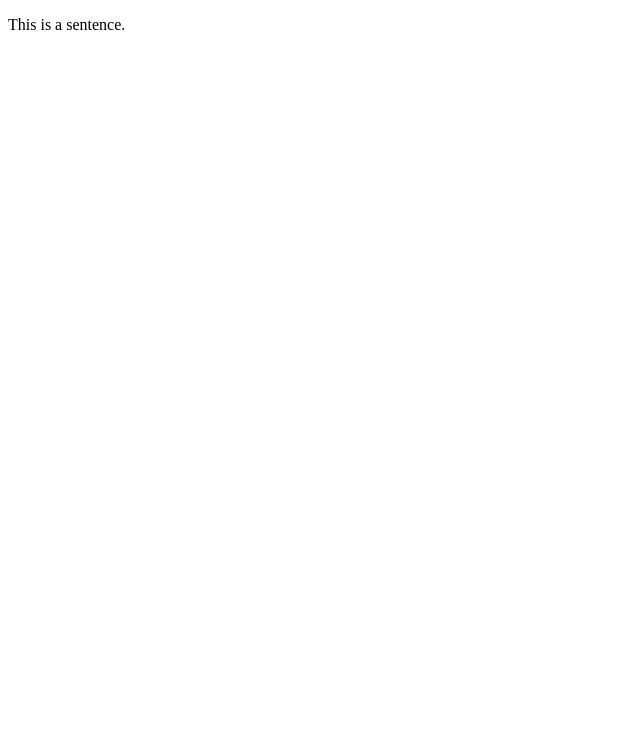
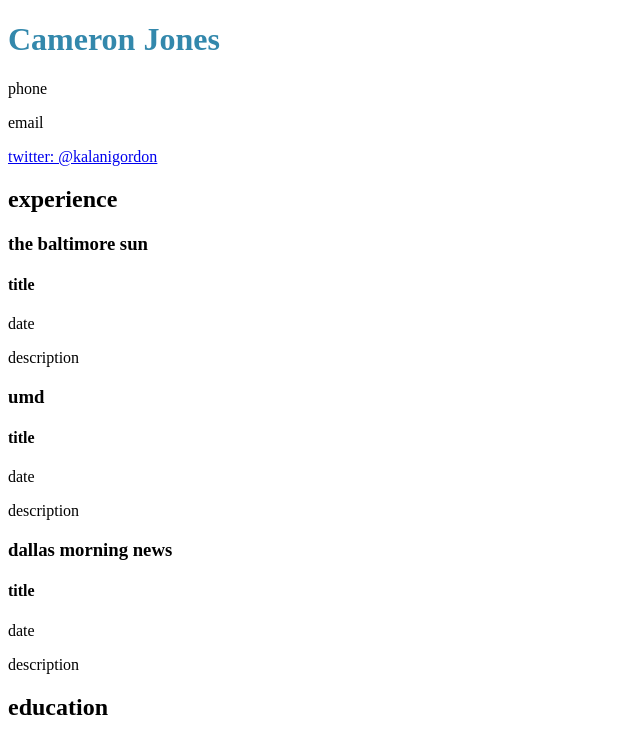
Before and after one commit to Jones-Cameron/Jones-Cameron.github.io, a plain HTML site: page resume/index.html in a window 1280 px wide. Shown: the whole page, without its empty margins (0-640 px from the left). Drawn offline with Linux system fonts and the light colour scheme.

Commit message:
adds css, updates html

```diff
--- /dev/null
+++ b/resume/css/style.css
@@ -0,0 +1,5 @@
+h1{
+
+	color:#3388AC;
+
+}
--- a/resume/index.html
+++ b/resume/index.html
@@ -4,11 +4,32 @@
 <head>
 	<meta charset="utf-8">
 	<title>Cameron Jones | Resume</title>
-
+<link rel="stylesheet" type="text/css" href="css/style.css">
 </head>
 
 <body>
-<p>This is a sentence.</p>
+<h1>Cameron Jones</h1>
+<p>phone</p>
+<p>email</p>
+<a href="http;//twitter.ccom/kalanigordon" target="blank">twitter: @kalanigordon</a>
+<h2>experience</h2>
+	<h3>the baltimore sun</h3>
+		<h4>title</h4>
+			<p>date</p>
+			<p>description</p>
+	<h3>umd</h3>
+		<h4>title</h4>
+			<p>date</p>
+			<p>description</p>
+	<h3>dallas morning news</h3>
+		<h4>title</h4>
+			<p>date</p>
+			<p>description</p>
+
+
+
+<h2>education</h2>
+
 </body>
 
 </html>
```
